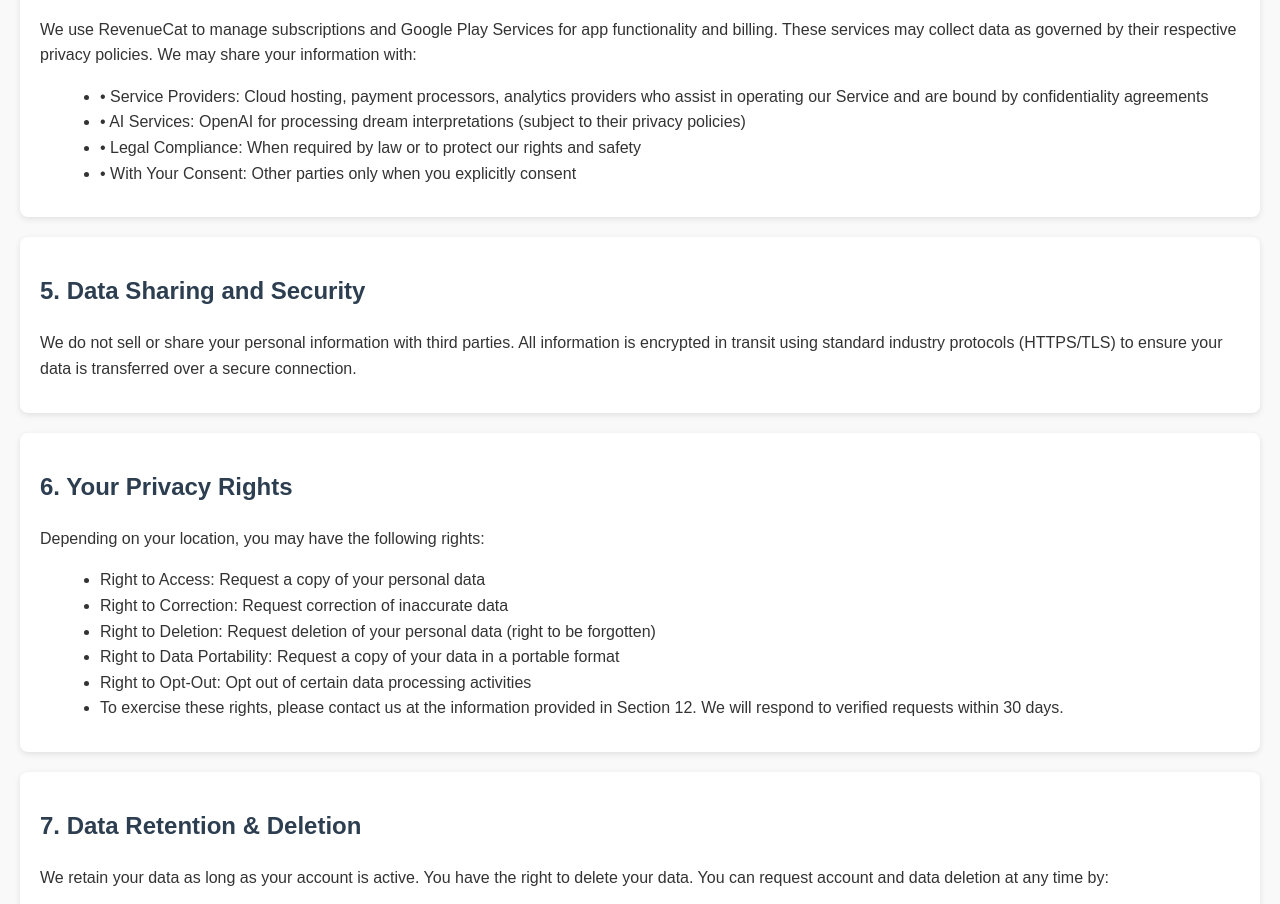
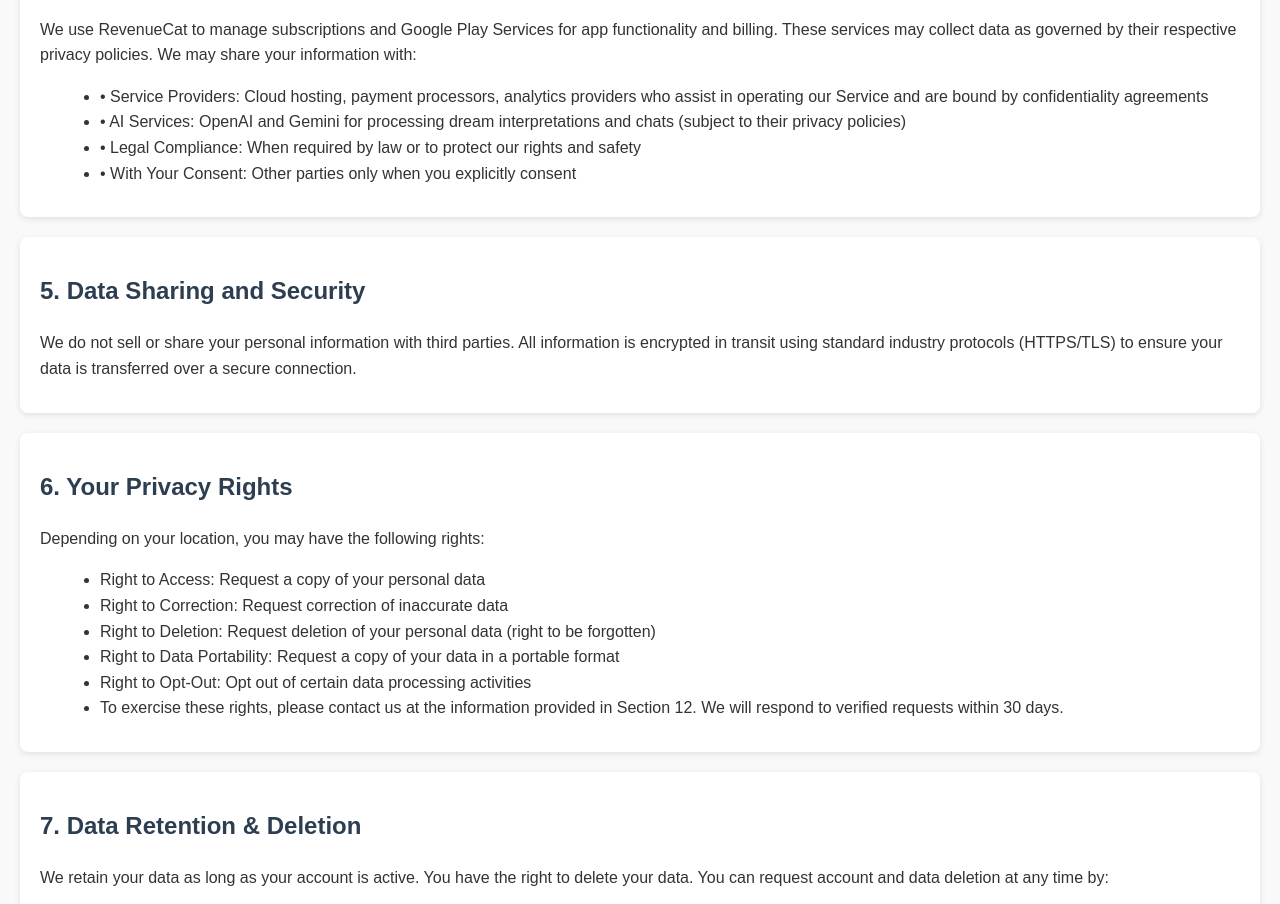
Before and after one commit to kennethowino01/dreamverse-privacy-policy, a plain HTML site: page index.html in a window 1280 px wide. Shown: the part 1536-2440 px from the top of the page. Drawn offline with Linux system fonts and the light colour scheme.

Commit message:
Update index.html

```diff
--- a/index.html
+++ b/index.html
@@ -121,7 +121,7 @@
             • Service Providers: Cloud hosting, payment processors, analytics providers who assist in operating our Service and are bound by confidentiality agreements
           </li>
           <li>
-            • AI Services: OpenAI for processing dream interpretations (subject to their privacy policies)
+            • AI Services: OpenAI and Gemini for processing dream interpretations and chats (subject to their privacy policies)
           </li>
           <li>
             • Legal Compliance: When required by law or to protect our rights and safety
```
